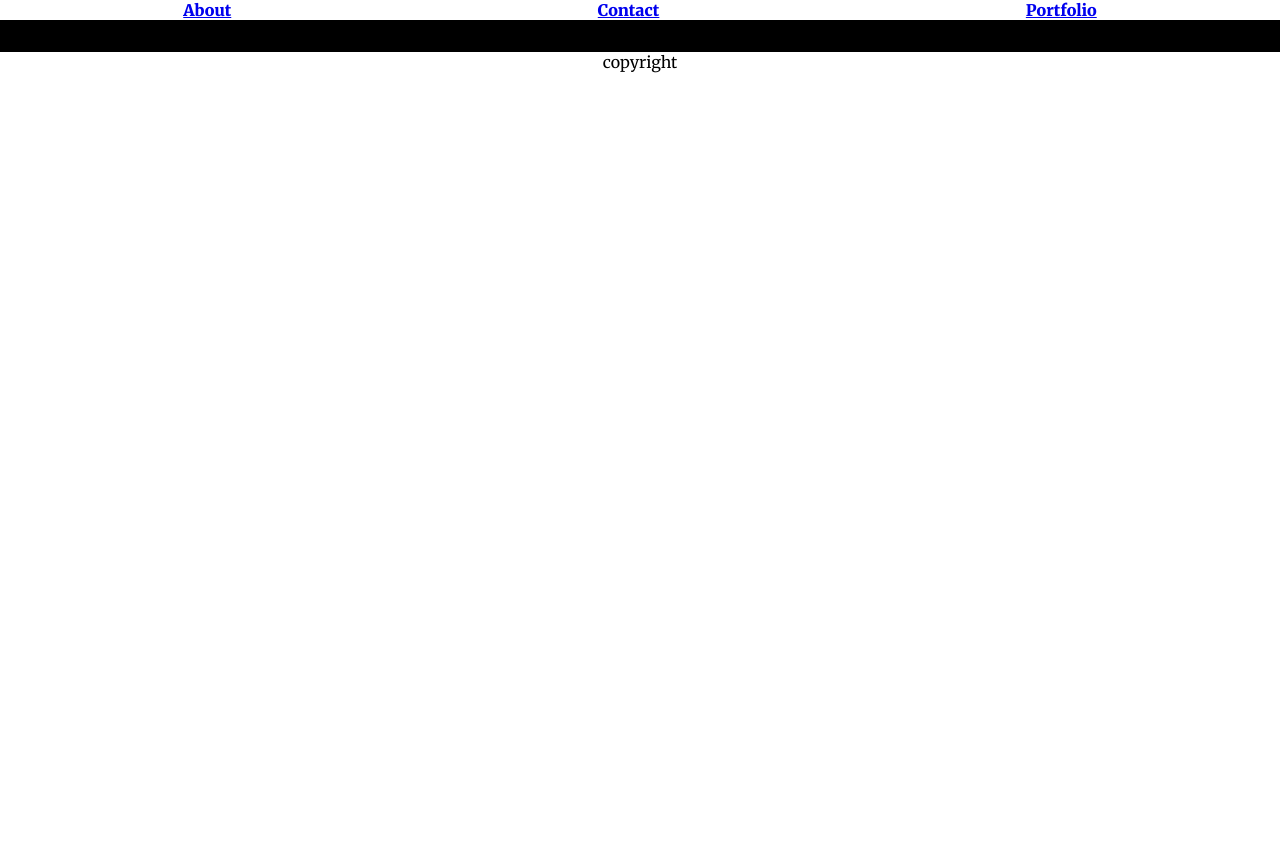
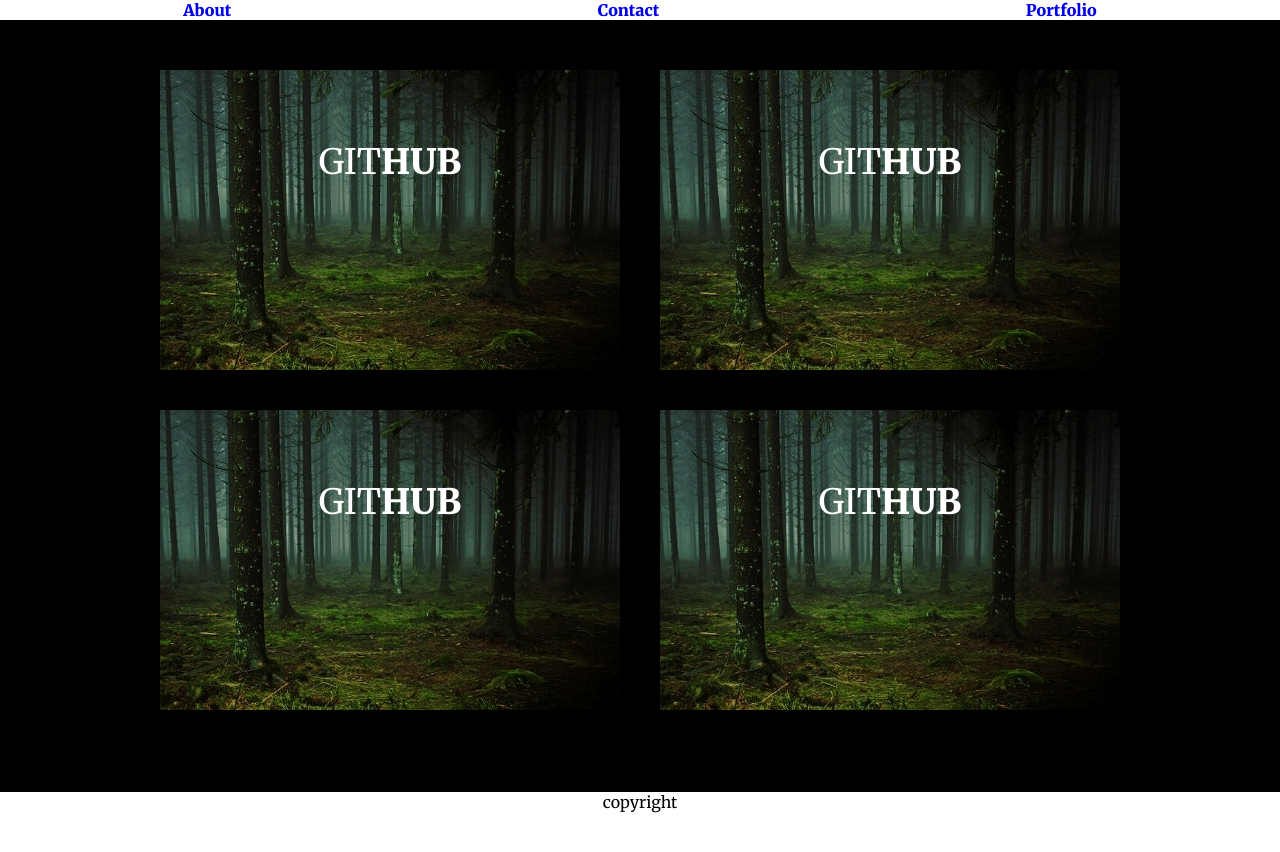
Before and after one commit to EvMad/chain-react, a React (Create React App) app: page /projects in a window 1280 px wide. Shown: the top 852 px of the page. Before the commit the page ends 800 px from the top, so only its background shows below. Built offline with nearby package versions, Linux system fonts and the light colour scheme.

Commit message:
added image cards to portfolio view

```diff
--- a/src/App.css
+++ b/src/App.css
@@ -1,3 +1,5 @@
+@import url('https://fonts.googleapis.com/css2?family=Merriweather:wght@400;900&display=swap');
+
 * {
     box-sizing: border-box;
     margin: 0;
@@ -9,19 +11,7 @@
     background-color: #ffffff;
 }
 
-nav {
-    font-weight: 900;
-    /* color: #ffffff; */
-    overflow: hidden;
 
-}
-
-.navA {
-    display: block;
-    text-align: center;
-    padding: 14px 16px;
-    text-decoration: none;
-}
 
 .foot {
     height: 200px;
--- a/src/components/NavBar.css
+++ b/src/components/NavBar.css
@@ -0,0 +1,25 @@
+@import url('https://fonts.googleapis.com/css2?family=Merriweather:wght@400;900&display=swap');
+
+* {
+    font-family: 'Merriweather', serif;
+}
+
+
+nav {
+    font-weight: 900;
+    overflow: hidden;
+    text-decoration: none;
+
+}
+
+nav:link {
+    color: black,
+}
+
+nav:hover {
+    color: gray,
+}
+
+nav:visited {
+    color: black,
+}
--- a/src/components/NavBar.js
+++ b/src/components/NavBar.js
@@ -1,5 +1,6 @@
 import React from 'react';
 import {Link} from 'react-router-dom';
+import './NavBar.css';
 
 
 
@@ -8,10 +9,10 @@
         <div>
 
                <nav>
-                   <ul style={{ listStyle: 'none', display: 'flex', justifyContent: 'Space-Around', fontWeight: 900 }}>
-                       <li><Link to="/about">About</Link></li>
-                       <li><Link to="/contact">Contact</Link></li>
-                       <li><Link to="/projects">Portfolio</Link></li>
+                   <ul style={{ listStyle: 'none', display: 'flex', justifyContent: 'Space-Around' }}>
+                       <li><Link style={{ textDecoration: 'none', fontFamily: 'Merriweather', fontWeight: 900 }} to="/about">About</Link></li>
+                       <li><Link style={{ textDecoration: 'none', fontFamily: 'Merriweather', fontWeight: 900 }} to="/contact">Contact</Link></li>
+                       <li><Link style={{ textDecoration: 'none', fontFamily: 'Merriweather', fontWeight: 900 }} to="/projects">Portfolio</Link></li>
                    </ul>
                </nav>
 
--- a/src/components/ProjectBox.css
+++ b/src/components/ProjectBox.css
@@ -1,3 +1,22 @@
+@import url('https://fonts.googleapis.com/css2?family=Merriweather:wght@400;900&display=swap');
+
+.body {
+    height: 90vh;
+    font-family: "Merriweather", sans-serif;
+    background: #2F3238;
+}
+
+.container {
+    margin: 30px;
+}
+
+.row {
+    width: 100%;
+    display: flex;
+    justify-content: center;
+    flex-wrap: wrap;
+}
+
 .image {
     /* background: #50A7FF; */
     background:#000;
--- a/src/components/ProjectBox.js
+++ b/src/components/ProjectBox.js
@@ -1,11 +1,82 @@
 import React, {Component} from 'react';
 import './ProjectBox.css';
+import imgOne from './images/1.jpg';
 
 class ProjectBox extends Component {
     render() {
         return (
             <div>
+           <div class="container">
+               <div class="row">
+               <div class="image">
+                <img src={imgOne} alt=""/>
+                <div class="details">
+                    <h2>Git<span>Hub</span></h2>
+                    <p></p>
+                    <div class="more">
+                        <a href="https://github.com/EvMad" target="blank" rel="noopener noreferrer"
+                            class="read-more">Git<span>Hub</span></a>
+                        <div class="icon-links">
+                            <a href="https://github.com/EvMad" target="_blank" rel="noopener noreferrer"><i
+                                    class="fas fa-eye"></i></a>
 
+                        </div>
+                    </div>
+                </div>
+            </div>
+            {/* image-card-end */}
+            <div class="image">
+                <img src={imgOne} alt=""/>
+                <div class="details">
+                    <h2>Git<span>Hub</span></h2>
+                    <p></p>
+                    <div class="more">
+                        <a href="https://github.com/EvMad" target="blank" rel="noopener noreferrer"
+                            class="read-more">Git<span>Hub</span></a>
+                        <div class="icon-links">
+                            <a href="https://github.com/EvMad" target="_blank" rel="noopener noreferrer"><i
+                                    class="fas fa-eye"></i></a>
+
+                        </div>
+                    </div>
+                </div>
+            </div>
+            {/* image-card-end */}
+            <div class="image">
+                <img src={imgOne} alt=""/>
+                <div class="details">
+                    <h2>Git<span>Hub</span></h2>
+                    <p></p>
+                    <div class="more">
+                        <a href="https://github.com/EvMad" target="blank" rel="noopener noreferrer"
+                            class="read-more">Git<span>Hub</span></a>
+                        <div class="icon-links">
+                            <a href="https://github.com/EvMad" target="_blank" rel="noopener noreferrer"><i
+                                    class="fas fa-eye"></i></a>
+
+                        </div>
+                    </div>
+                </div>
+            </div>
+            {/* image-card-end */}
+            <div class="image">
+                <img src={imgOne} alt=""/>
+                <div class="details">
+                    <h2>Git<span>Hub</span></h2>
+                    <p></p>
+                    <div class="more">
+                        <a href="https://github.com/EvMad" target="blank" rel="noopener noreferrer"
+                            class="read-more">Git<span>Hub</span></a>
+                        <div class="icon-links">
+                            <a href="https://github.com/EvMad" target="_blank" rel="noopener noreferrer"><i
+                                    class="fas fa-eye"></i></a>
+
+                        </div>
+                    </div>
+                </div>
+            </div>
+               </div>
+           </div>
 
             </div>
         )
```
Also changed, not shown: src/components/images/1.jpg (added).
